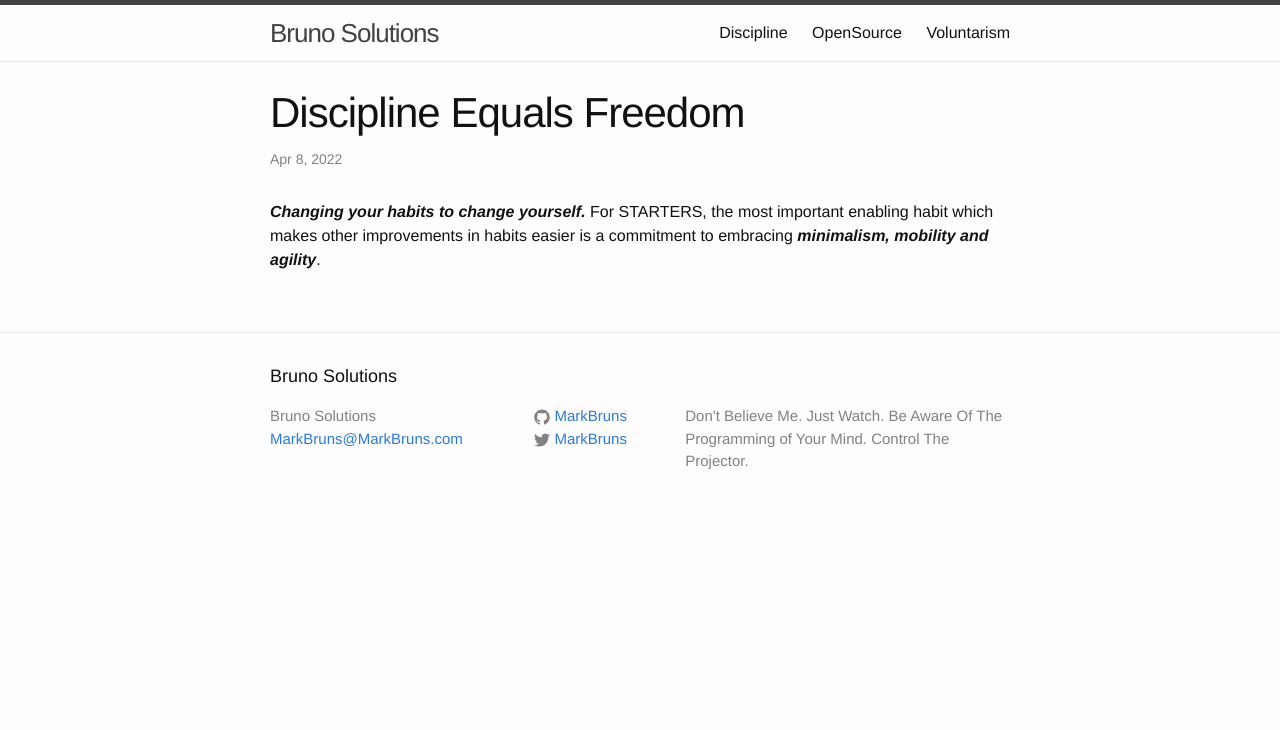
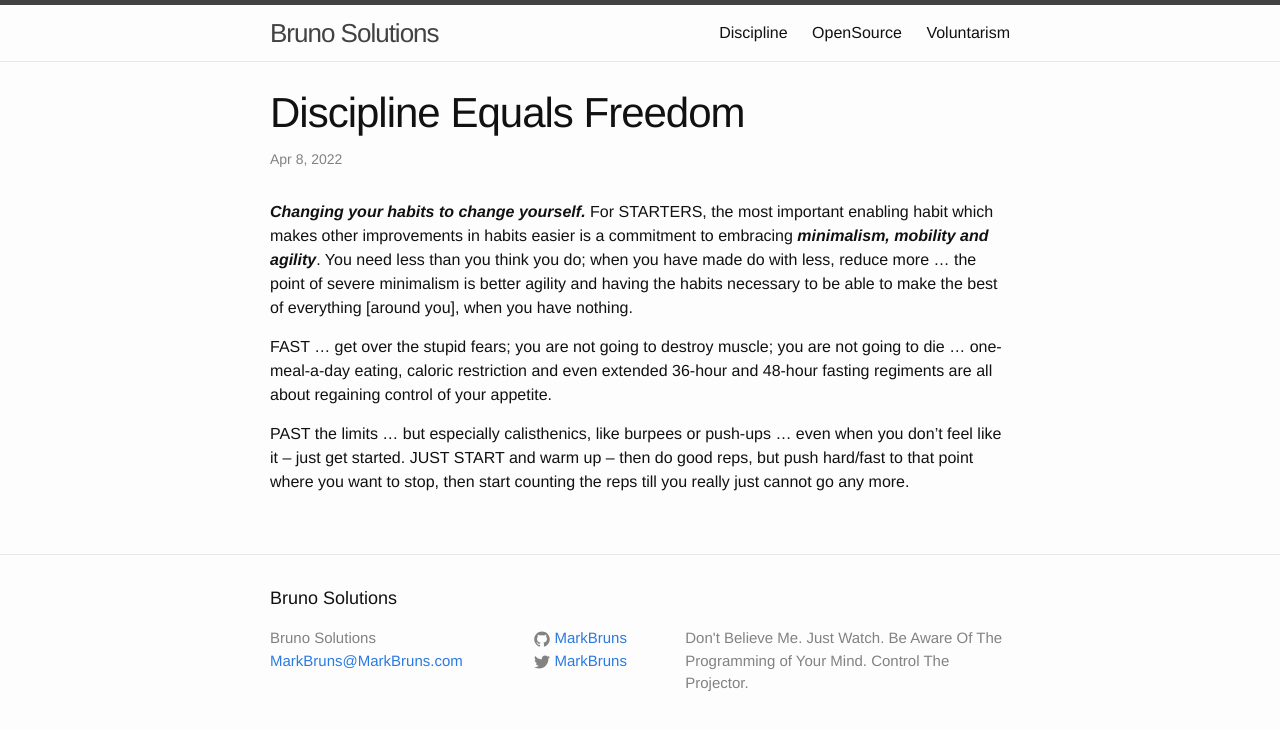
Before and after one commit to RockRapids/SHOP, a Jekyll site: the page built from _posts/2022-04-08-Disipline-Equals-Freedom.markdown, in a window 1280 px wide. Shown: the top 730 px of the page. Built offline with Jekyll 4.4.1, drawn with Linux system fonts in a browser that asks for light colours.

Commit message:
Minimalism

```diff
--- a/_posts/2022-04-08-Disipline-Equals-Freedom.markdown
+++ b/_posts/2022-04-08-Disipline-Equals-Freedom.markdown
@@ -5,4 +5,8 @@ date:   2022-04-08 4:30:00
 categories: Discipline
 ---
 
-***Changing your habits to change yourself.*** For STARTERS, the most important enabling habit which makes other improvements in habits easier is a commitment to embracing ***minimalism, mobility and agility***.
+***Changing your habits to change yourself.*** For STARTERS, the most important enabling habit which makes other improvements in habits easier is a commitment to embracing ***minimalism, mobility and agility***. You need less than you think you do; when you have made do with less, reduce more ... the point of severe minimalism is better agility and having the habits necessary to be able to make the best of everything [around you], when you have nothing.
+
+FAST ... get over the stupid fears; you are not going to destroy muscle; you are not going to die ... one-meal-a-day eating, caloric restriction and even extended 36-hour and 48-hour fasting regiments are all about regaining control of your appetite.
+
+PAST the limits ... but especially calisthenics, like burpees or push-ups ... even when you don't feel like it -- just get started. JUST START and warm up -- then do good reps, but push hard/fast to that point where you want to stop, then start counting the reps till you really just cannot go any more.
```
